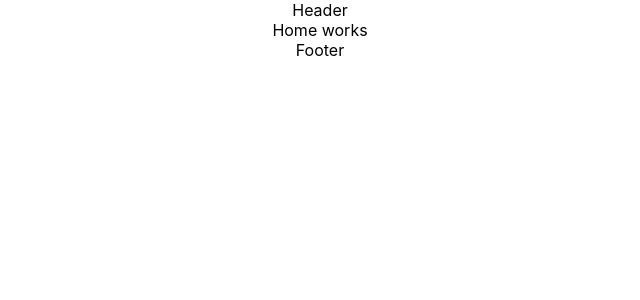
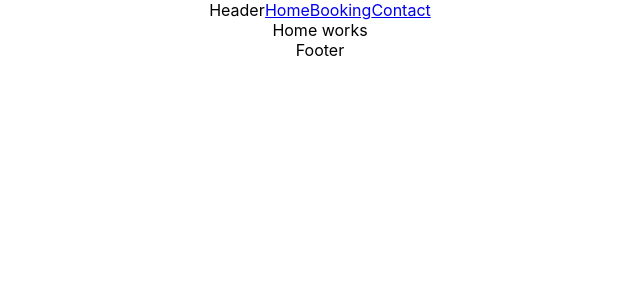
Before and after one commit to elgen98/booking-system, a React (Create React App) app in the folder front-end/: page / in a window 1280 px wide. Shown: the top 300 px of the page, without its empty margins (320-960 px from the left). Built offline with nearby package versions, Linux system fonts and the light colour scheme.

Commit message:
Links added

```diff
--- a/front-end/src/components/pages/Layout.tsx
+++ b/front-end/src/components/pages/Layout.tsx
@@ -1,9 +1,14 @@
-import { Outlet } from "react-router-dom";
+import { Link, Outlet } from "react-router-dom";
 
 export default function Layout() {
   return (
     <>
-      <header>Header</header>
+      <header>
+        Header
+        <Link to="/">Home</Link>
+        <Link to="booking">Booking</Link>
+        <Link to="contact">Contact</Link>
+      </header>
       <Outlet></Outlet>
       <footer>Footer</footer>
     </>
--- a/front-end/src/components/pages/NoPage.tsx
+++ b/front-end/src/components/pages/NoPage.tsx
@@ -1,3 +1,10 @@
+import { Link } from "react-router-dom";
+
 export default function NoPage() {
-  return <>404</>;
+  return (
+    <>
+      <p>404</p>
+      <Link to="/">Back Home</Link>
+    </>
+  );
 }
```
